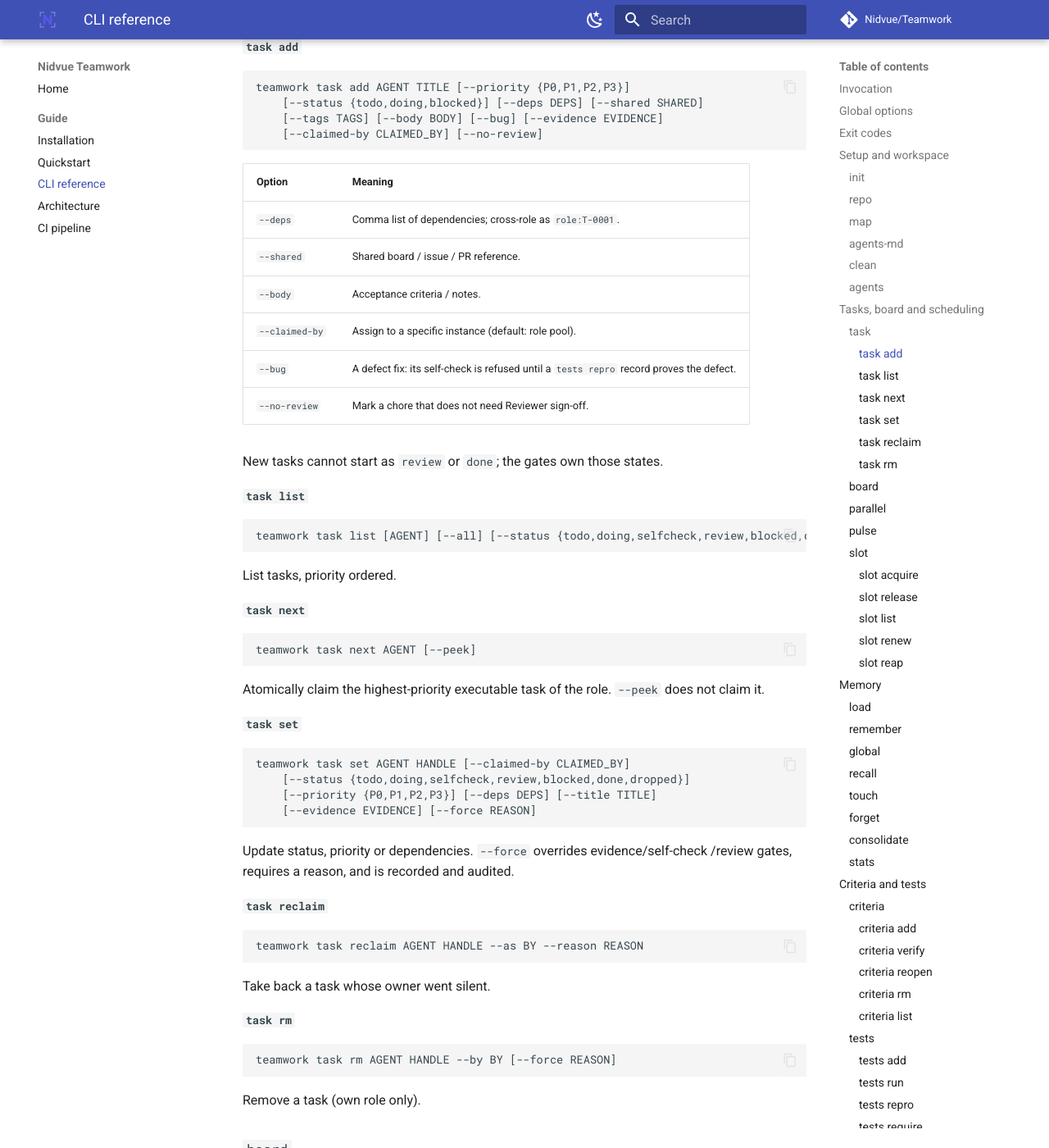
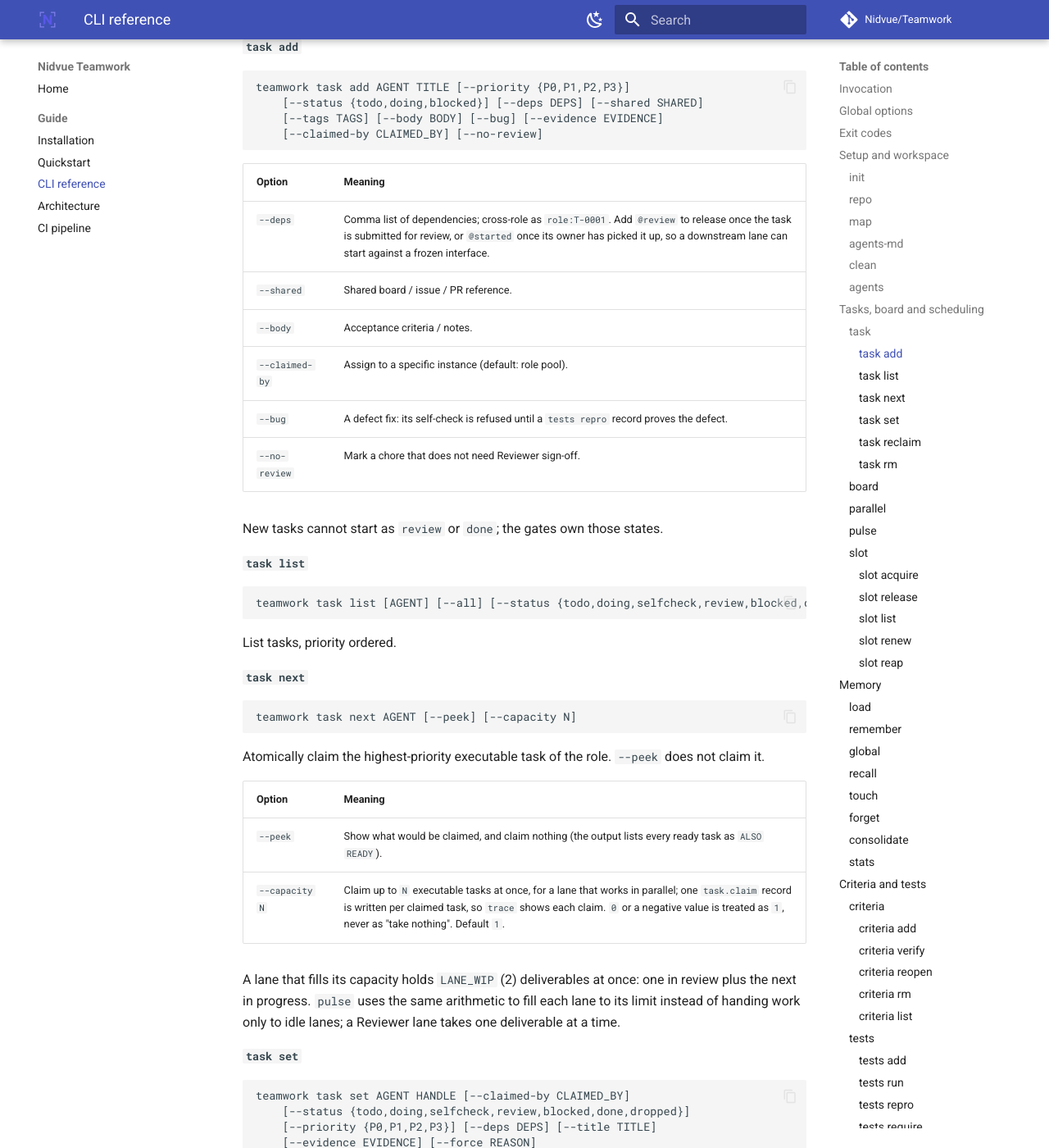
Before and after one commit to Nidvue/Teamwork, an MkDocs documentation site: the page built from docs/guide/cli.md, in a window 1280 px wide and 1400 px high, scrolled down 2984 px. Shown: the whole window at 82% size. Built offline with MkDocs 1.6.1 and Material for MkDocs 9.7.7, drawn with Linux system fonts in a browser that asks for light colours; comment, search, counter and statistics services are not loaded.

Commit message:
docs(packaging): CHANGELOG.md one Added block in 1.1.0 and no "Nothing yet."; docs/Team/P
Task: T-0031
Role: CEO
Producers: ceo
Goal: Close the three round-5 review findings on T-0031 without touching code: changelog structure, the packaging doc surface list, and the CLI reference.
Deliverable: CHANGELOG.md one Added block in 1.1.0 and no "Nothing yet."; docs/Team/Pi-Packaging.md names the eight scanned adoption surfaces plus the roles/*.md glob and says references/Adapters.md is deliberately unscanned; docs/guide/cli.md documents task next --capacity N/--peek and the deps role:T-id@review/@started suffixes.
Why: Reviewer-2 FAIL @c9de7d3 measured that the doc named a surface the test does not scan, that the CLI page the README points at had zero --capacity hits, and that 1.1.0 carried two Added headings plus a stale "Nothing yet."
Status: docs-only; behaviour unchanged; the three findings are closed, the packaging integration/acceptance layers stay open for the next round
Result: pytest -q -> 429 passed, 1 skipped; ruff check src scripts tests -> All checks passed; ruff format --check src scripts tests -> 51 files already formatted; mypy src -> Success 14 files; teamwork links -> # issues: 0

Acting role: CEO

````diff
--- a/docs/guide/cli.md
+++ b/docs/guide/cli.md
@@ -124,7 +124,7 @@
 
 | Option | Meaning |
 |---|---|
-| `--deps` | Comma list of dependencies; cross-role as `role:T-0001`. |
+| `--deps` | Comma list of dependencies; cross-role as `role:T-0001`. Add `@review` to release once the task is submitted for review, or `@started` once its owner has picked it up, so a downstream lane can start against a frozen interface. |
 | `--shared` | Shared board / issue / PR reference. |
 | `--body` | Acceptance criteria / notes. |
 | `--claimed-by` | Assign to a specific instance (default: role pool). |
@@ -144,11 +144,21 @@
 #### `task next`
 
 ```text
-teamwork task next AGENT [--peek]
+teamwork task next AGENT [--peek] [--capacity N]
 ```
 
 Atomically claim the highest-priority executable task of the role. `--peek` does
 not claim it.
+
+| Option | Meaning |
+|---|---|
+| `--peek` | Show what would be claimed, and claim nothing (the output lists every ready task as `ALSO READY`). |
+| `--capacity N` | Claim up to `N` executable tasks at once, for a lane that works in parallel; one `task.claim` record is written per claimed task, so `trace` shows each claim. `0` or a negative value is treated as `1`, never as "take nothing". Default `1`. |
+
+A lane that fills its capacity holds `LANE_WIP` (2) deliverables at once: one in
+review plus the next in progress. `pulse` uses the same arithmetic to fill each
+lane to its limit instead of handing work only to idle lanes; a Reviewer lane
+takes one deliverable at a time.
 
 #### `task set`
 
````
Also changed, not shown: CHANGELOG.md (+0 -4 lines), docs/Team/Pi-Packaging.md (+12 -5 lines).
